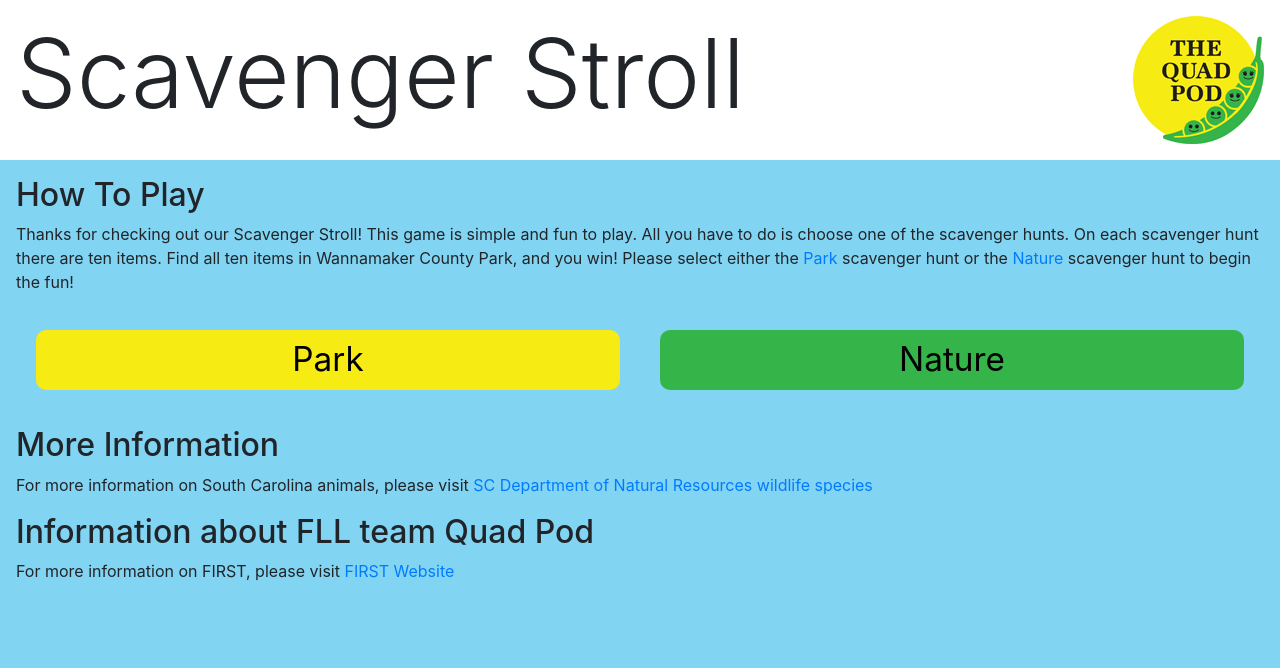
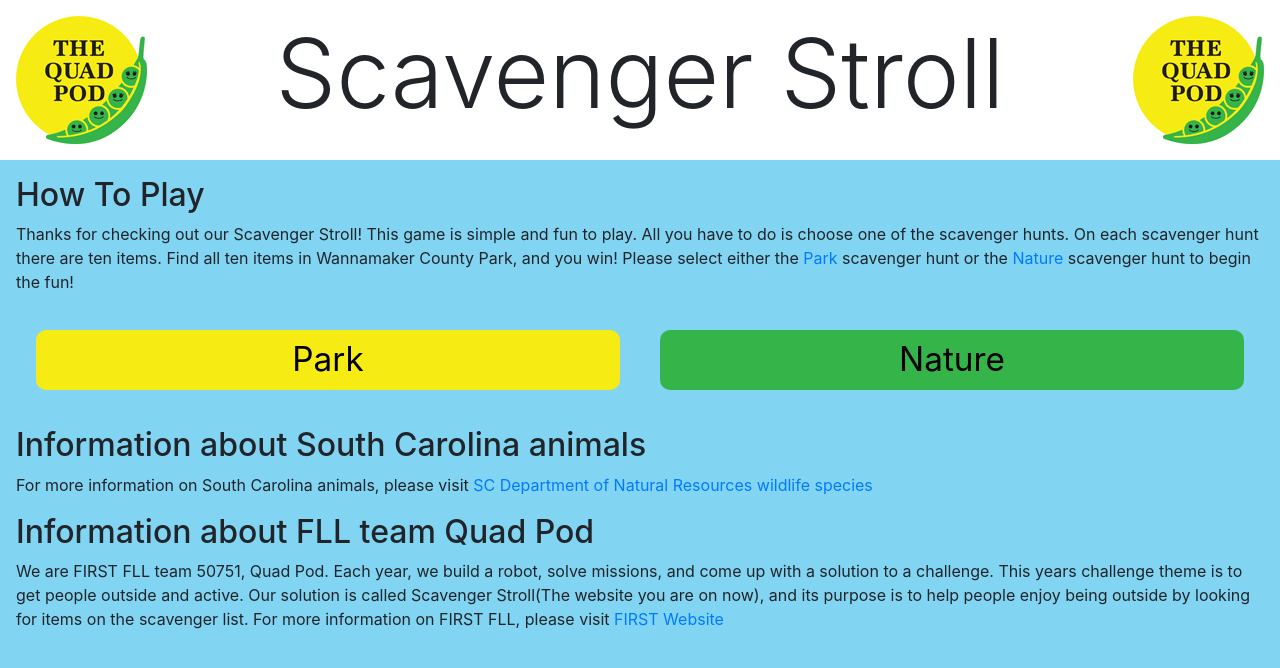
Before and after one commit to NathanStrutz/ScavengerStroll, a plain HTML site: page index.html in a window 1280 px wide. Drawn offline with nearby package versions, Linux system fonts and the light colour scheme.

Commit message:
weeeeeeeee
does stuff

```diff
--- a/index.html
+++ b/index.html
@@ -14,6 +14,7 @@
   </head>
   <body>
     <header>
+      <img src="images/quadpod.png" />
       <h1 class="display-1">Scavenger Stroll</h1>
       <img src="images/quadpod.png" />
     </header>
@@ -27,11 +28,13 @@
           <a href="nature.html" class="nature">Nature</a>
         </div>
       </p>
-      <h2>More Information</h2>
+      <h2>Information about South Carolina animals</h2>
       <p>For more information on South Carolina animals, please visit <a href="https://www.dnr.sc.gov/wildlife/species.html">SC Department of Natural Resources wildlife species</a></p>
 
       <h2>Information about FLL team Quad Pod</h2>
-      <p>For more information on FIRST, please visit <a href="https://www.firstinspires.org">FIRST Website</a></p>
+      <p>We are FIRST FLL team 50751, Quad Pod. Each year, we build a robot, solve missions, and come up with a solution to a challenge. This years challenge theme is to get people outside and active.
+        Our solution is called Scavenger Stroll(The website you are on now), and its purpose is to help people enjoy being outside by looking for items on the scavenger list.
+        For more information on FIRST FLL, please visit <a href="https://www.firstinspires.org">FIRST Website</a></p>
     </main>
 
     <footer>
```
Also changed, not shown: nature.html (+2 -2 lines), park.html (+1 -1 lines).
